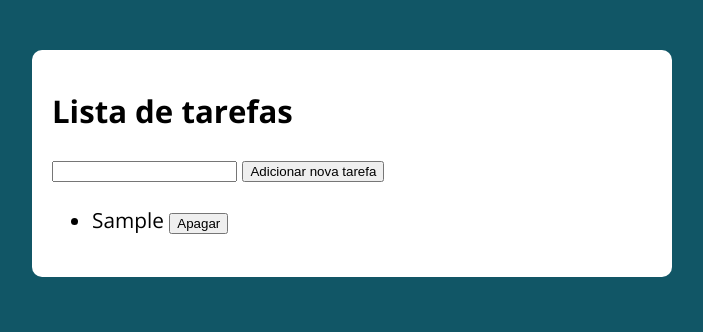
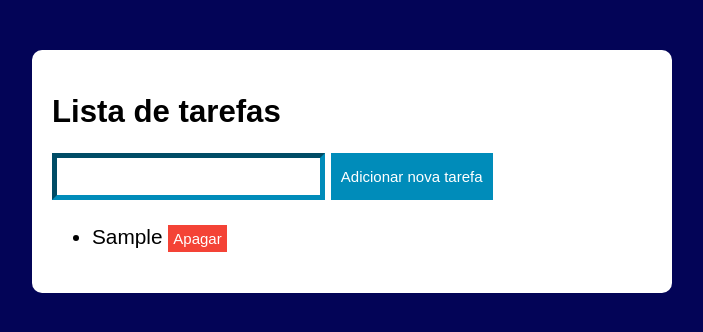
Before and after one commit to walisson27/Lista-de-Tarefas, a plain HTML site: page index.html in a window 1280 px wide. Both pictures are taken after typing "Sample" into the empty fields and a click on the button "Adicionar nova tarefa". Shown: the whole page, without its empty margins (288-991 px from the left). Drawn offline with nearby package versions, Linux system fonts and the light colour scheme.

Commit message:
Lista de Tarefas

```diff
--- a/assets/css/style.css
+++ b/assets/css/style.css
@@ -1,6 +1,6 @@
 @import url('https://fonts.googleapis.com/css?family=Open+Sans:400,700&display=swap');
 :root {
-  --primary-color: rgb(17, 86, 102);
+  --primary-color: rgb(3, 4, 87);
   --primary-color-darker: rgb(9, 48, 56);
 }
 
@@ -24,18 +24,22 @@ body {
   background: #fff;
   padding: 20px;
   border-radius: 10px;
+  font-family: Arial, Helvetica, sans-serif;
+
 }
 
 form input, form label, form button {
   display: block;
   width: 100%;
   margin-bottom: 10px;
+
 }
 
 form input {
   font-size: 24px;
   height: 50px;
   padding: 0 20px;
+  overflow-wrap: anywhere;
 }
 
 form input:focus {
@@ -51,8 +55,42 @@ form button {
   height: 50px;
   cursor: pointer;
   margin-top: 30px;
+
+
 }
 
 form button:hover {
   background: var(--primary-color-darker);
+
 }
+
+.btn-tarefa{
+  background-color: #008CBA;
+  border: none;
+  color: white;
+  padding: 15px 10px;
+  text-align: center;
+  text-decoration: none;
+  display: inline-block;
+  font-size: 15px;
+}
+
+.input-tarefa{
+  border-width: 5px;
+  border-color: #008CBA;
+  padding: 10px 32px;
+  text-decoration: none;
+  font-size: 15px;
+
+}
+
+.apagar{
+  background-color: #f44336;
+  border: none;
+  color: white;
+  padding: 5px 5px;
+  text-align: center;
+  text-decoration: none;
+  display: inline-block;
+  font-size: 15px;
+}
--- a/index.html
+++ b/index.html
@@ -5,7 +5,7 @@
   <meta charset="UTF-8">
   <meta name="viewport" content="width=device-width, initial-scale=1.0">
   <meta http-equiv="X-UA-Compatible" content="ie=edge">
-  <title>Modelo</title>
+  <title>Lista de Tarefas</title>
   <link rel="stylesheet" href="./assets/css/style.css">
 </head>
 
```
